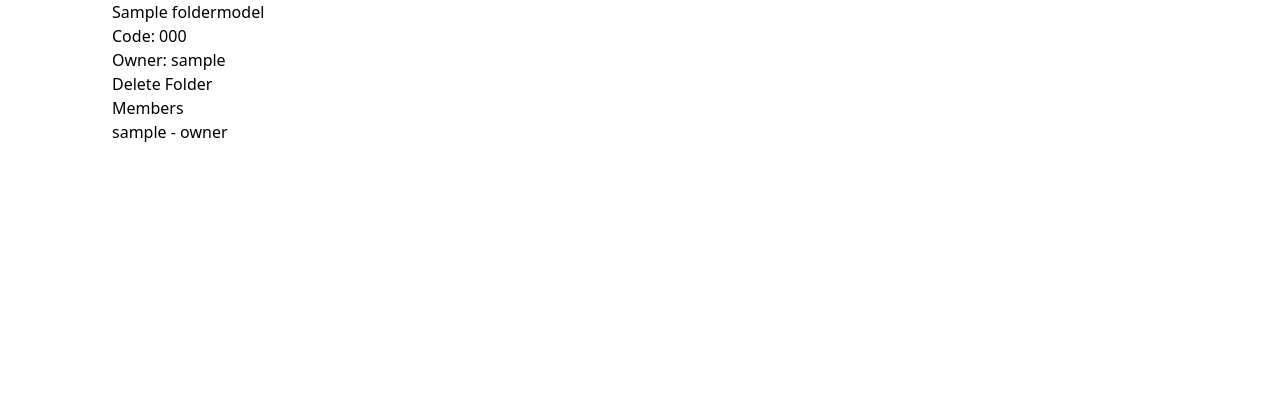
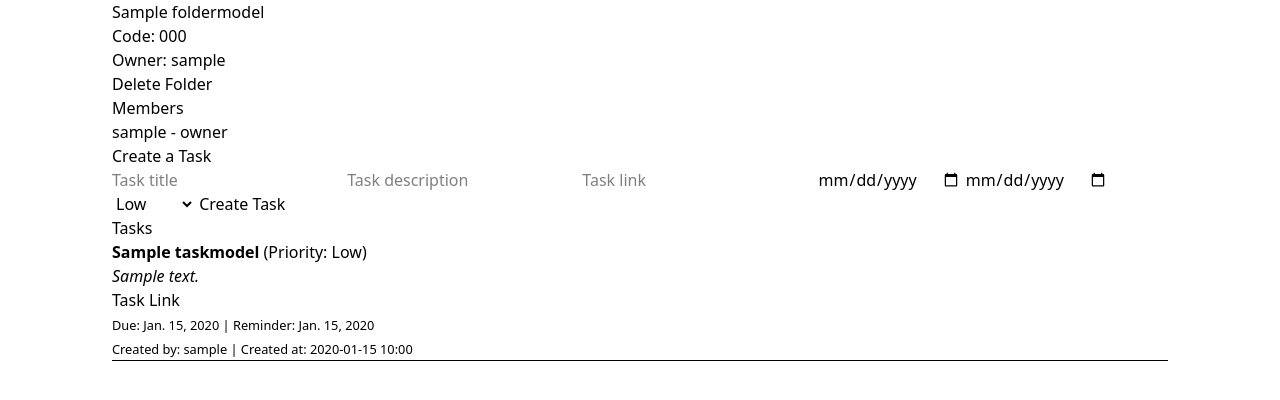
Before and after one commit to DaleStack/Mnemo, a Django app: page /mnemo/folder/1/ in a window 1280 px wide. Shown: the top 400 px of the page. Run offline with Django 5.2, Linux system fonts and the light colour scheme; a user stored in the database is signed in; tables that the repository leaves empty hold one stand-in row (values such as "Sample post"); style sheets or scripts are compiled from the project's sources; some libraries are stand-ins or nearby versions.

Commit message:
feat: creating task and listing all the tasks

```diff
--- a/core/urls.py
+++ b/core/urls.py
@@ -23,6 +23,7 @@ urlpatterns = [
     path('admin/', admin.site.urls),
     path('auth/', include('users.urls')),
     path('mnemo/', include('folders.urls')),
+    path('mnemo/', include('tasks.urls')),
 ]
 
 if settings.DEBUG:
--- a/folders/templates/folders/folder_detail.html
+++ b/folders/templates/folders/folder_detail.html
@@ -26,4 +26,48 @@
     {% endfor %}
 </ul>
 
+<h3>Create a Task</h3>
+<form method="post" action="{% url 'create_task' folder.id %}">
+    {% csrf_token %}
+    <input type="text" name="title" placeholder="Task title" required>
+    <input type="text" name="description" placeholder="Task description">
+    <input type="text" name="task_link" placeholder="Task link">
+    <input type="date" id="due_date" name="due_date" required>
+    <input type="date" id="reminder_date" name="reminder_date" required>
+    <select name="priority" required>
+        <option value="low">Low</option>
+        <option value="medium">Medium</option>
+        <option value="high">High</option>
+    </select>
+    <button type="submit">Create Task</button>
+</form>
+
+<h3>Tasks</h3>
+<ul>
+    {% for task in tasks %}
+        <li>
+            <strong>{{ task.title }}</strong>
+            (Priority: {{ task.priority|title }})<br>
+
+            {% if task.description %}
+                <em>{{ task.description }}</em><br>
+            {% endif %}
+
+            {% if task.task_link %}
+                <a href="{{ task.task_link }}" target="_blank">Task Link</a><br>
+            {% endif %}
+
+            <small>
+                Due: {{ task.due_date }} |
+                Reminder: {{ task.reminder_date }}<br>
+                Created by: {{ task.created_by.username }} |
+                Created at: {{ task.created_at|date:"Y-m-d H:i" }}
+            </small>
+        </li>
+        <hr>
+    {% empty %}
+        <li>No tasks yet.</li>
+    {% endfor %}
+</ul>
+
 {% endblock %}
--- a/folders/views.py
+++ b/folders/views.py
@@ -68,12 +68,16 @@
     # Get the current user's membership (to know their role)
     membership = FolderMember.objects.get(folder=folder, user=request.user)
 
+    # Get all tasks in this folder, ordered by creation date (newest first)
+    tasks = folder.tasks.all().order_by('-created_at')
+
     return render(
         request,
         'folders/folder_detail.html',
         {
             'folder': folder,
-            'membership': membership
+            'membership': membership,
+            'tasks': tasks,
         }
     )
 
--- /dev/null
+++ b/tasks/urls.py
@@ -0,0 +1,7 @@
+from django.urls import path
+
+from .views import create_task
+
+urlpatterns = [
+    path('folders/<int:folder_id>/create-task/', create_task, name='create_task'),
+]
```
Also changed, not shown: tasks/forms.py (added, +7 -0 lines), tasks/views.py (+24 -2 lines).
